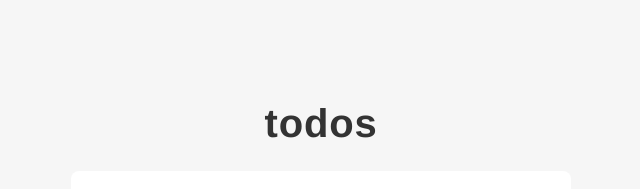
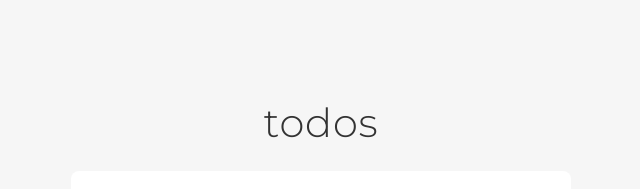
Before and after one commit to shoco55/todo-react, a React (Create React App) app: page / in a window 1280 px wide. Shown: the top 189 px of the page, without its empty margins (319-959 px from the left). Built offline with nearby package versions, Linux system fonts and the light colour scheme; what emotion-reset would draw is missing.

Commit message:
タイトルにgoogle fonts適用

```diff
--- a/public/index.html
+++ b/public/index.html
@@ -19,6 +19,9 @@
       Learn how to configure a non-root public URL by running `npm run build`.
     -->
   <title>todos</title>
+  <link rel="preconnect" href="https://fonts.googleapis.com">
+  <link rel="preconnect" href="https://fonts.gstatic.com" crossorigin>
+  <link href="https://fonts.googleapis.com/css2?family=Montserrat:wght@300&text=todos&display=swap" rel="stylesheet">
 </head>
 
 <body>
--- a/src/pages/Todo.tsx
+++ b/src/pages/Todo.tsx
@@ -63,7 +63,8 @@ const content = css`
 
 const title = css`
   margin-bottom: 0.5em;
-  font-weight: 700;
+  font-family: 'Montserrat', sans-serif;
+  font-weight: 300;
   font-size: 4rem;
 `;
 
```
